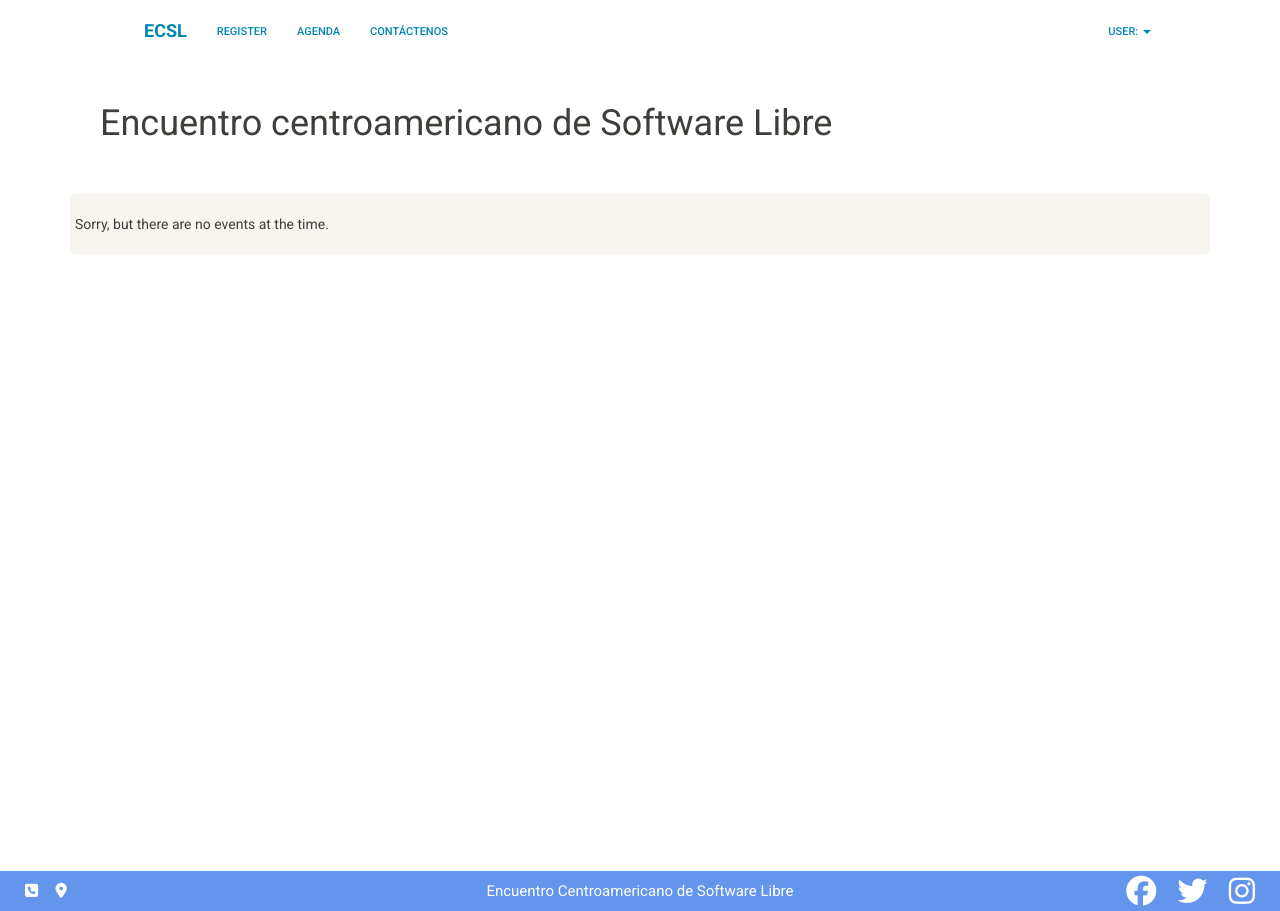
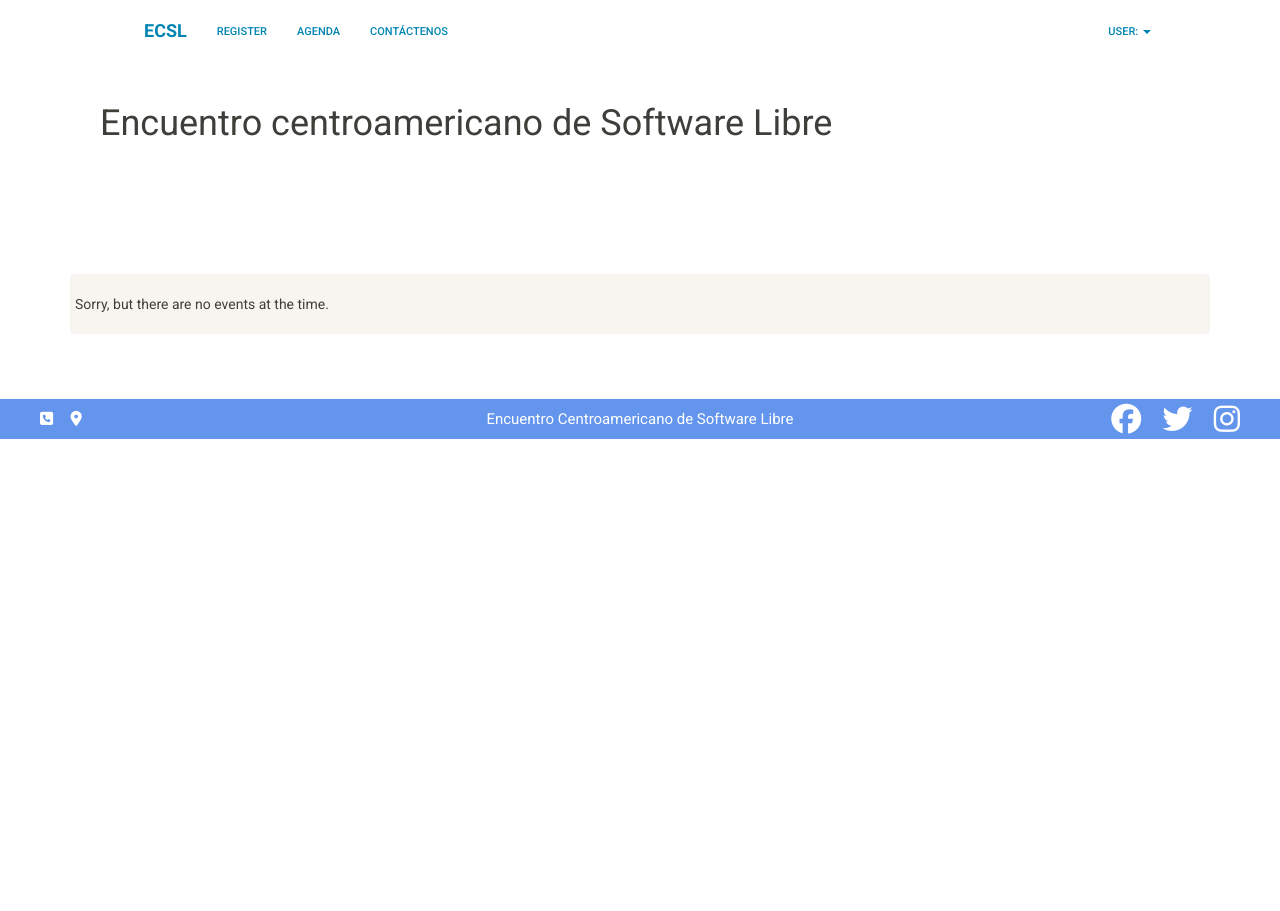
Before and after one commit to luisza/registro_pylatam2025, a Django app: page /sineventos/ in a window 1280 px wide. Run offline with Django 3.2, Linux system fonts and the light colour scheme; data that the repository does not hold is empty; parts of the project's set-up code (start-up, migrations or seed data) failed here and were passed over; some libraries are stand-ins or nearby versions.

Commit message:
Footer fixed

```diff
--- a/src/ecsl/static/css/style.css
+++ b/src/ecsl/static/css/style.css
@@ -1,10 +1,14 @@
 body {
+    height: 100%;
     margin: 0;
-    margin-bottom: 40px;
+}
+
+.container{
+    padding-bottom: 40px;
 }
 
 footer {
-    position: fixed;
+    position: relative;
     left: 0;
     bottom: 0;
     width: 100%;
@@ -12,6 +16,12 @@ footer {
     color: white;
     text-align: center;
     height: 40px;
+    margin-top: 5px;
+}
+
+footer ul{
+    padding: 0px;
+    margin-bottom: 0px;
 }
 
 i {
--- a/src/ecsl/templates/partial/footer.html
+++ b/src/ecsl/templates/partial/footer.html
@@ -3,7 +3,6 @@
 {% load event_tag %}
 
 <footer class="footer">
-    <div class="row">
     <div class="col-sm-4 contact-container">
         <div>
             <ul class="list-inline contact-ul">
@@ -25,7 +24,7 @@
     <div class="col-sm-4 text_footer">
         Encuentro Centroamericano de Software Libre
     </div>
-        <div class="col-sm-4">
+    <div class="col-sm-4 social-media-container">
         <div class="footer-container">
 
             <ul class="list-inline social-media">
@@ -47,6 +46,4 @@
             </ul>
         </div>
     </div>
-    </div>
-    </div>
 </footer>
--- a/src/proposal/templates/proposal/blockschedule_list.html
+++ b/src/proposal/templates/proposal/blockschedule_list.html
@@ -40,7 +40,7 @@
                                 <select id="filterSpeechesType" class="btn sidebar-select btn-primary" style="height: 40px" name="type">
                                     <option selected value="all">{% trans 'Type' %}</option>
                                     {% for type in types %}
-                                        <option time={{ type.time }} value={{ type.id }}>{{ type }}</option>
+                                        <option value={{type.id}}>{{ type }}</option>
                                     {% endfor %}
                                 </select>
                             </div>
```
Lines whose indentation alone changed are shown as unchanged.
